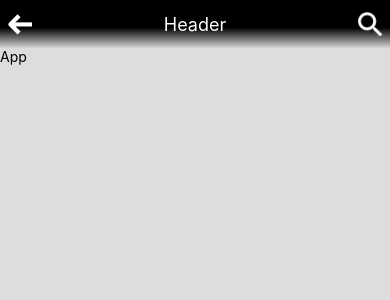
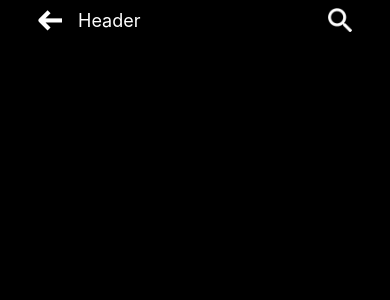
Before and after one commit to Akshay-Katariya/Diagnal, a React Native app: screen / in a window 390 px wide. Shown: the top 300 px of the page. Built offline with nearby package versions, Linux system fonts and the light colour scheme.

Commit message:
added conversion logic for px dimensions

```diff
--- a/App.tsx
+++ b/App.tsx
@@ -1,14 +1,21 @@
 import React from 'react'
-import { Text, View } from 'react-native'
+import { StyleSheet, Text, View } from 'react-native'
 import Header from './src/components/Header'
 
 const App = () => {
   return (
-    <View style={{ backgroundColor: '#ddd', flex: 1 }}>
+    <View style={styles.container}>
       <Header title={'Header'} onBackPress={() => console.log('Back')} onSearchPress={() => console.log('Search')} />
       <Text>App</Text>
     </View>
   )
 }
 
+const styles = StyleSheet.create({
+  container: {
+    flex: 1,
+    backgroundColor: '#000',
+  },
+})
+
 export default App
--- a/src/components/Header.tsx
+++ b/src/components/Header.tsx
@@ -1,5 +1,6 @@
 import React from 'react'
-import { ImageBackground, StyleSheet, Text } from 'react-native'
+import { ImageBackground, StyleSheet, Text, View } from 'react-native'
+import { pxToDp } from '../utils'
 import ClickableImage from './ClickableImage'
 
 interface HeaderProps {
@@ -12,36 +13,36 @@ const backIcon = require('../assets/Back.png')
 const searchIcon = require('../assets/search.png')
 const headerImage = require('../assets/nav_bar.png')
 
-const handleBackPress = () => {
-  //
-}
-
-const handleSearch = () => {
-  //
-}
+const headerHeight = () => pxToDp(192 - 36)
 
 const Header: React.FC<HeaderProps> = ({ title, onBackPress, onSearchPress }) => {
   return (
-    <ImageBackground source={headerImage} style={styles.container}>
-      <ClickableImage source={backIcon} onPress={handleBackPress} />
-      <Text style={styles.title}>{title}</Text>
-      <ClickableImage source={searchIcon} onPress={handleSearch} />
+    <ImageBackground source={headerImage} style={styles.header}>
+      <View style={styles.container}>
+        <ClickableImage source={backIcon} onPress={onBackPress} />
+        <Text style={styles.title}>{title}</Text>
+        <ClickableImage source={searchIcon} onPress={onSearchPress} />
+      </View>
     </ImageBackground>
   )
 }
 
 const styles = StyleSheet.create({
-  container: {
-    flexDirection: 'row',
-    alignItems: 'center',
-    justifyContent: 'space-between',
-    height: 48,
+  header: {
+    height: headerHeight(),
     width: '100%',
   },
-
+  container: {
+    paddingHorizontal: pxToDp(30),
+    flexDirection: 'row',
+    justifyContent: 'space-between',
+  },
   title: {
     color: 'white',
     fontSize: 18,
+    alignSelf: 'center',
+    marginLeft: 8,
+    flex: 1,
   },
   searchButton: {
     padding: 8,
--- /dev/null
+++ b/src/utils.ts
@@ -0,0 +1,8 @@
+import { PixelRatio } from 'react-native'
+
+// Define a function to convert pixels to device-independent pixels
+export const pxToDp = (px: number): number => {
+  const devicePixelRatio = PixelRatio.get()
+  const dp = px / devicePixelRatio
+  return dp
+}
```
